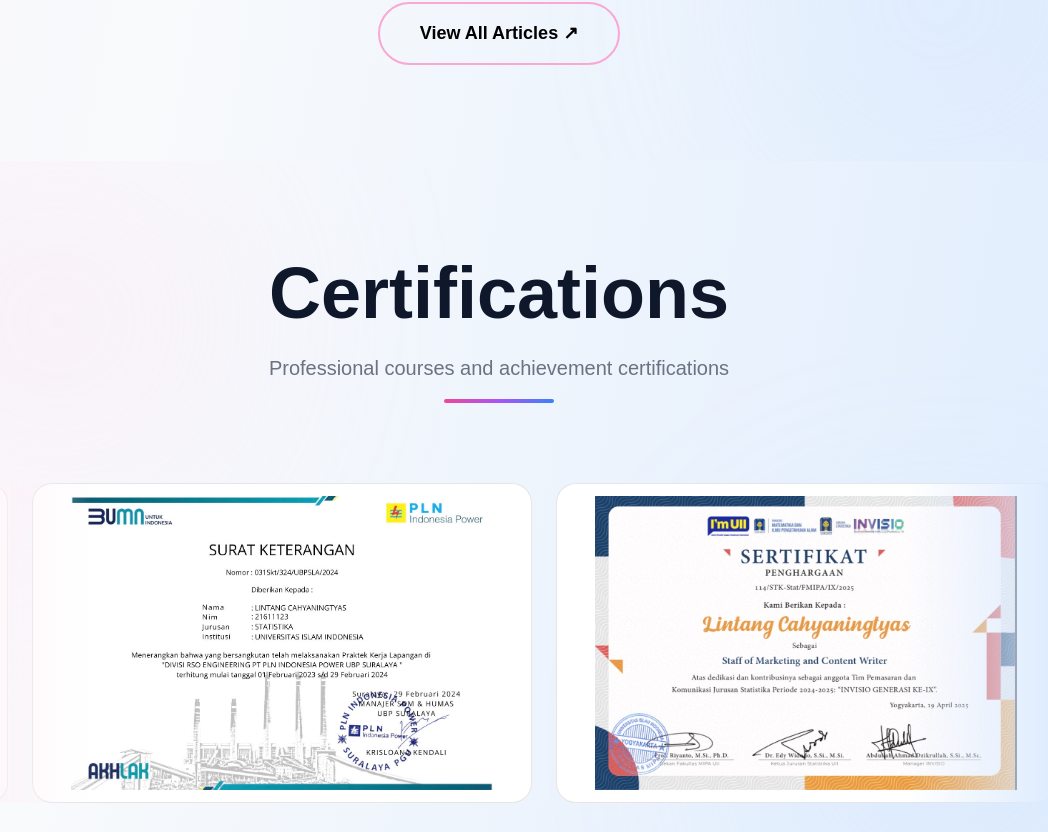
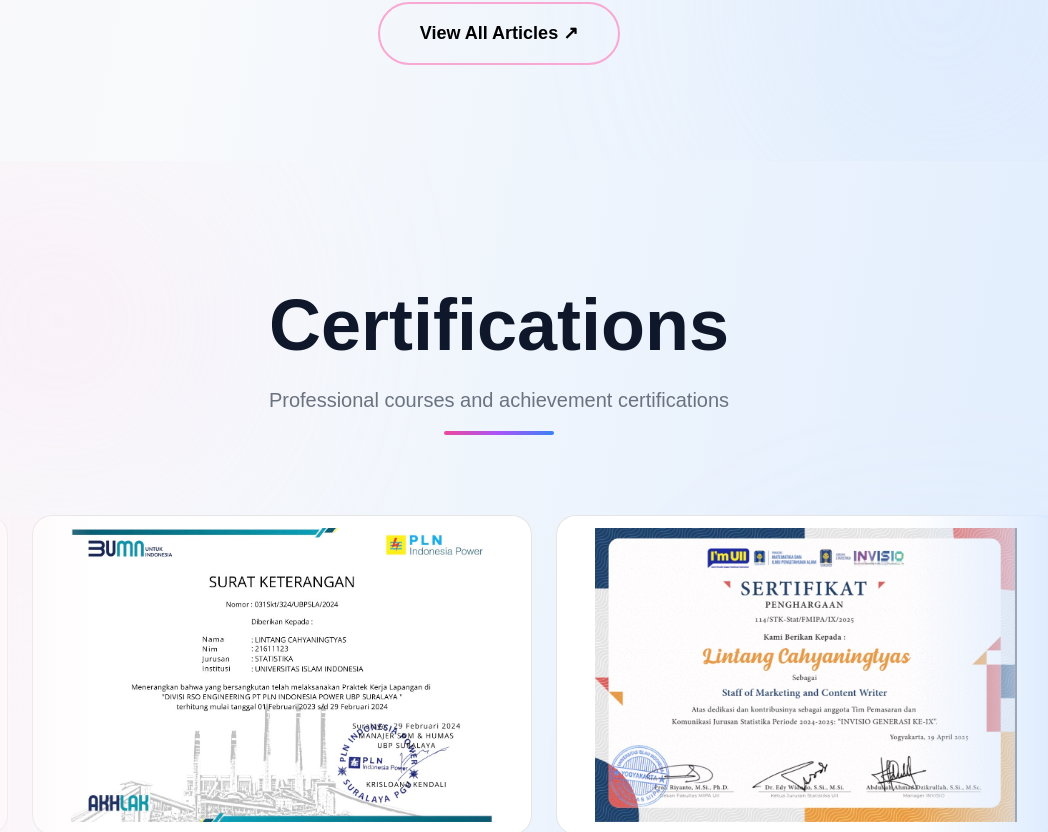
Before and after one commit to lintangntyas/portfolio, a Next.js app: page / in a window 1280 px wide. Shown: the part 5469-6301 px from the top of the page, without its empty margins (141-1189 px from the left). Built offline with nearby package versions, Linux system fonts and the light colour scheme.

Commit message:
Update page.js

```diff
--- a/app/page.js
+++ b/app/page.js
@@ -1566,7 +1566,7 @@ export default function Home() {
       {/* CERTIFICATIONS */}
       <section
         id="certificate"
-        className="w-full px-4 md:px-8 py-24 relative overflow-hidden"
+        className="w-full px-4 md:px-8 py-32 relative overflow-hidden"
       >
 
         {/* BLUR */}
```
